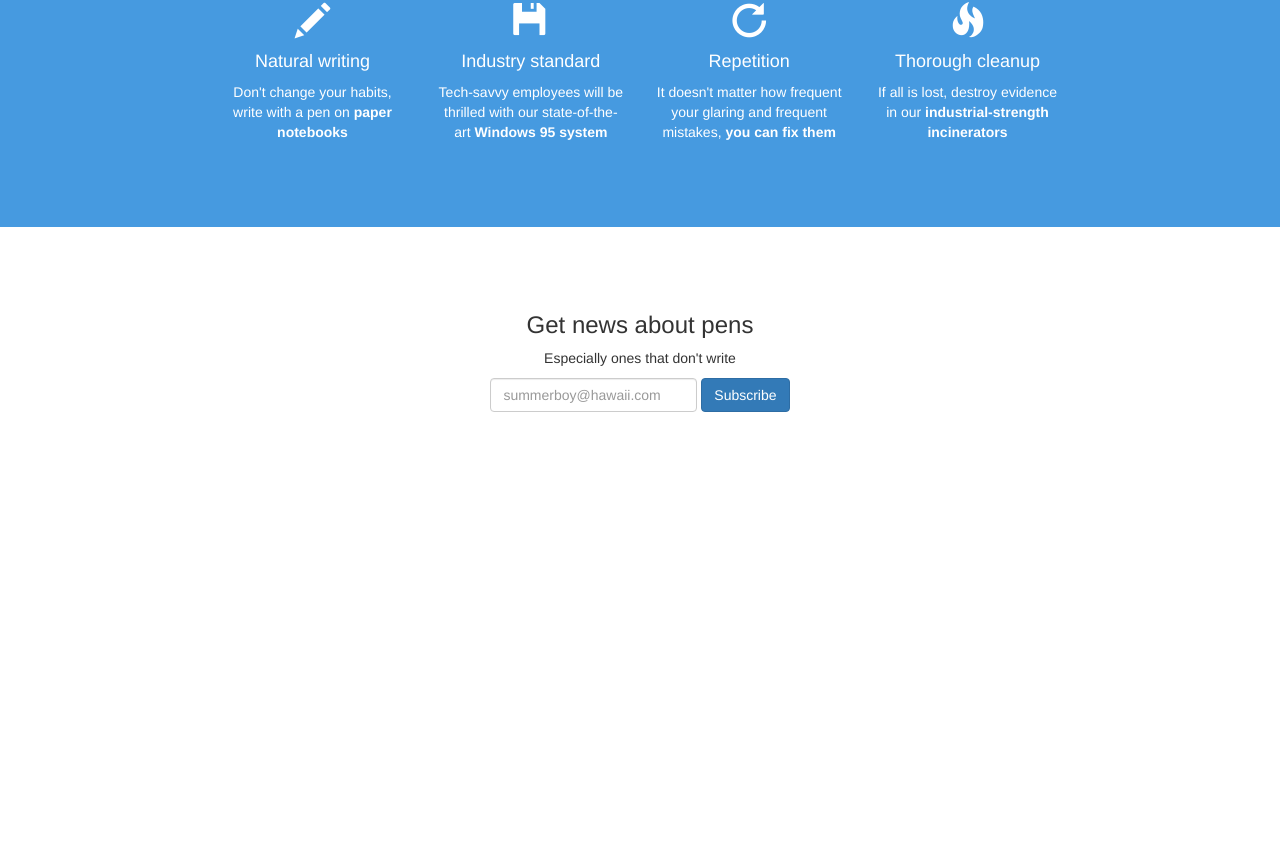
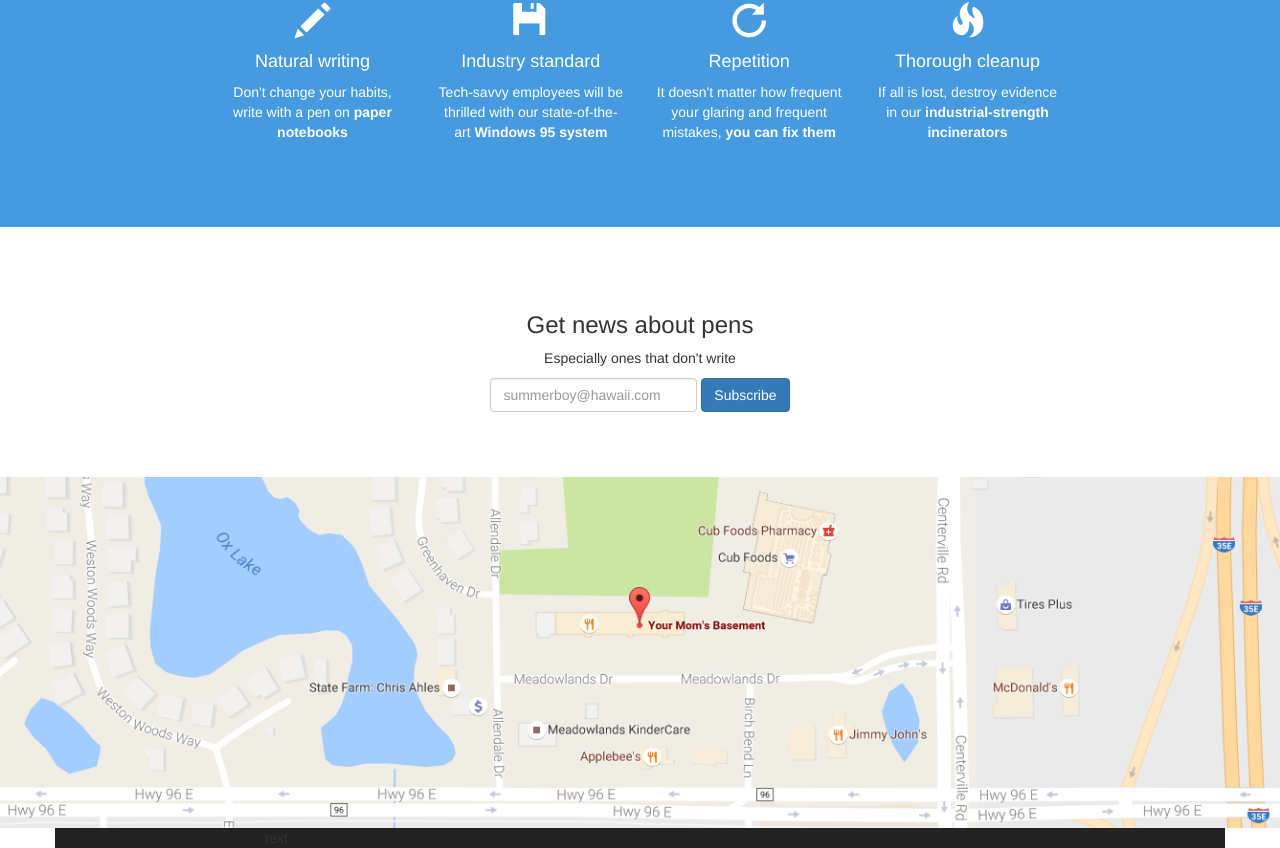
Before and after one commit to Blikone/bootstrap-clone, a plain HTML site: page index.html in a window 1280 px wide. Shown: the part 572-1420 px from the top of the page. Before the commit the page ends 1049 px from the top, so only its background shows below. Drawn offline with nearby package versions, Linux system fonts and the light colour scheme.

Commit message:
Everything but footer

```diff
--- a/index.html
+++ b/index.html
@@ -63,10 +63,17 @@
 
        <!--well 4-->
        <div class="map-card">
+           <img src="./images/map-capture.png" alt="map to your mom's house'" width="100%">
+       </div>
+       <div class="footer container">
+           <div class="row">
+               <div class="col-xs-3 col-xs-offset-2">
+                   text
+               </div>
+               <div class="col-xs-3 col-xs-offset-2">
 
-       </div>
-       <div class="footer">
-
+               </div>
+           </div>
        </div>
     </div>
 </body>
--- a/site.css
+++ b/site.css
@@ -40,6 +40,9 @@ h2 {
 .flex-container.subscribe-card {
     align-content: center;
 }
-.item {
-    /*height: 200px;*/
+.footer {
+    background-color: #222;
 }
+.footer .row {
+    padding 15px 0;
+}
```
Also changed, not shown: images/map-capture.PNG (added).
